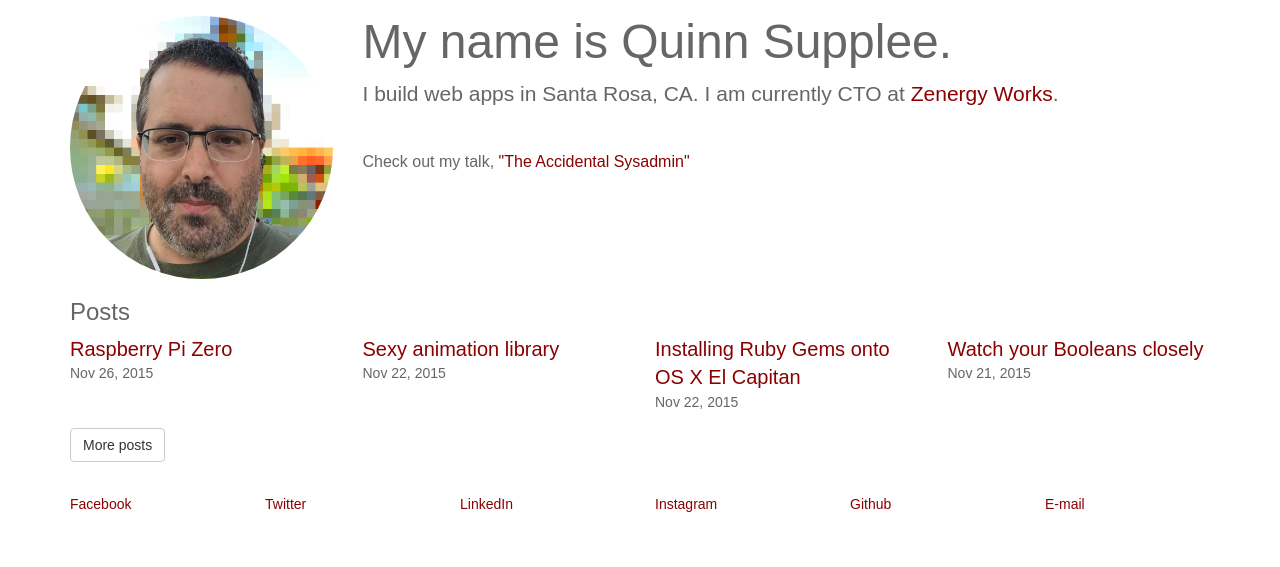
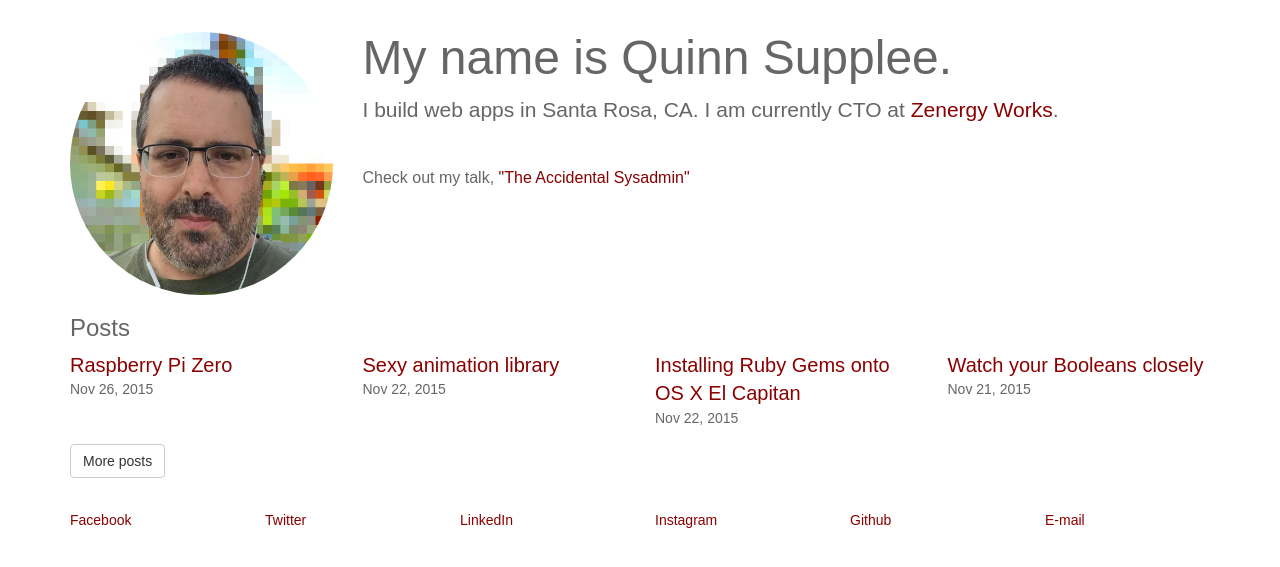
Before and after one commit to quinns/quinns.github.io, a Jekyll site: the page built from index.html, in a window 1280 px wide. Shown: the top 567 px of the page. Built offline with Jekyll 4.4.1, drawn with Linux system fonts in a browser that asks for light colours; some web fonts are replaced.

Commit message:
added a bit of margin-top to front page

```diff
--- a/css/style.css
+++ b/css/style.css
@@ -87,6 +87,9 @@ body.front header .selfie{
 header .selfie{
 	max-width: 120px;
 }
+.front-header{
+	margin-top: 1rem;
+}
 .rss-subscribe a,
 .back-to-posts{
 	font-size: .5rem;
--- a/index.html
+++ b/index.html
@@ -3,7 +3,7 @@ layout: default
 body_class: front
 ---
 
-<div class="center-block">
+<div class="center-block front-header">
 
 
 <div class="row">
```
